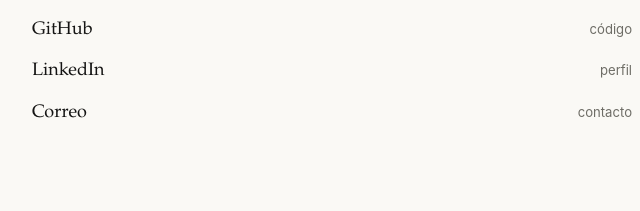
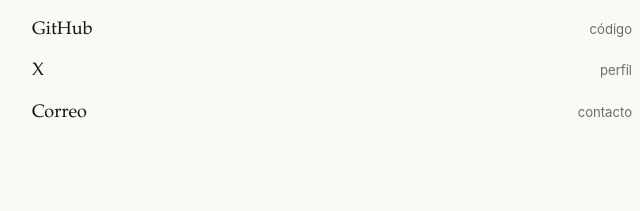
Before and after one commit to erg0prox1/erg0prox1.io, a plain HTML site: page index.html in a window 1280 px wide. Shown: the part 628-839 px from the top of the page, 308-948 px from the left. Drawn offline with Linux system fonts and the light colour scheme.

Commit message:
Update LinkedIn link to new profile

```diff
--- a/index.html
+++ b/index.html
@@ -44,7 +44,7 @@
       <h2>Enlaces</h2>
       <ul class="entries">
         <li><a href="https://github.com/erg0prox1">GitHub</a><span class="tag">código</span></li>
-        <li><a href="https://www.linkedin.com/in/TU-PERFIL">LinkedIn</a><span class="tag">perfil</span></li>
+        <li><a href="https://www.linkedin.com/in/https://x.com/Moir137">X</a><span class="tag">perfil</span></li>
         <li><a href="beng4l4@proton.es">Correo</a><span class="tag">contacto</span></li>
       </ul>
 
```
